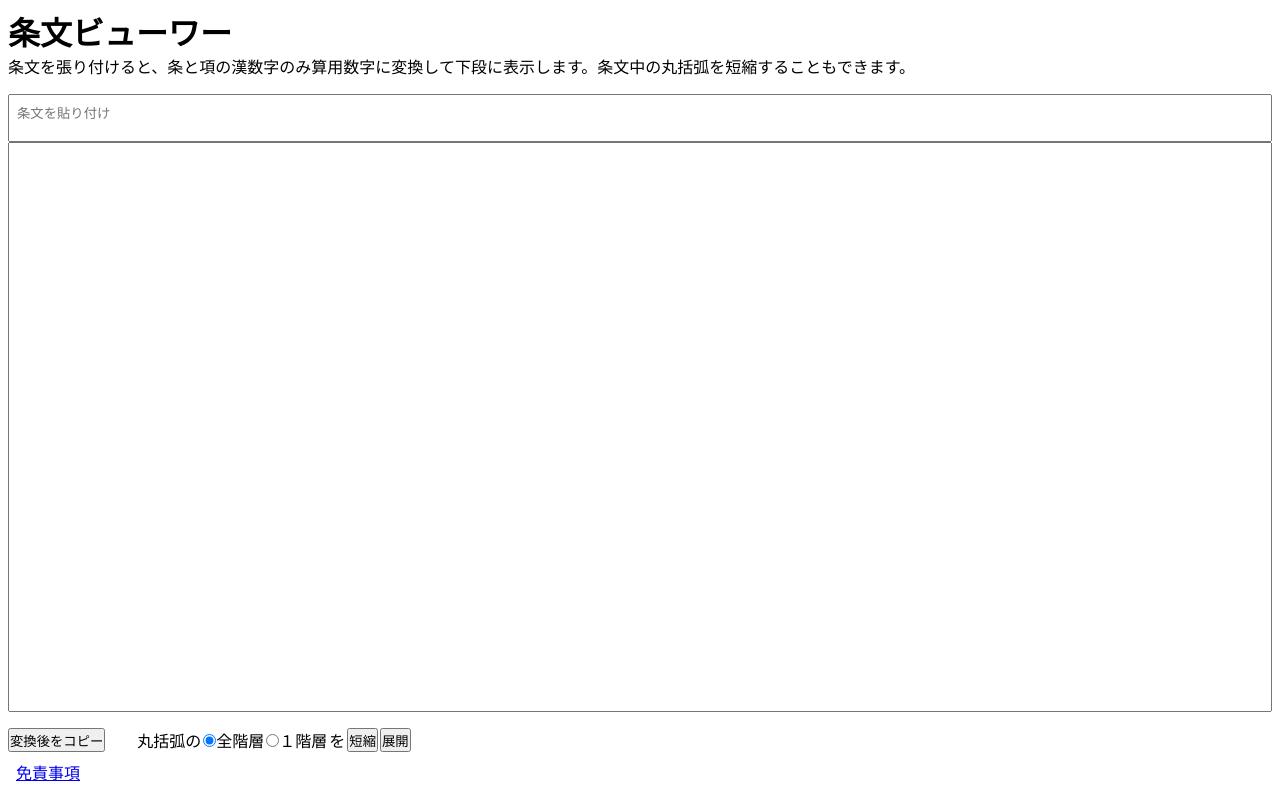
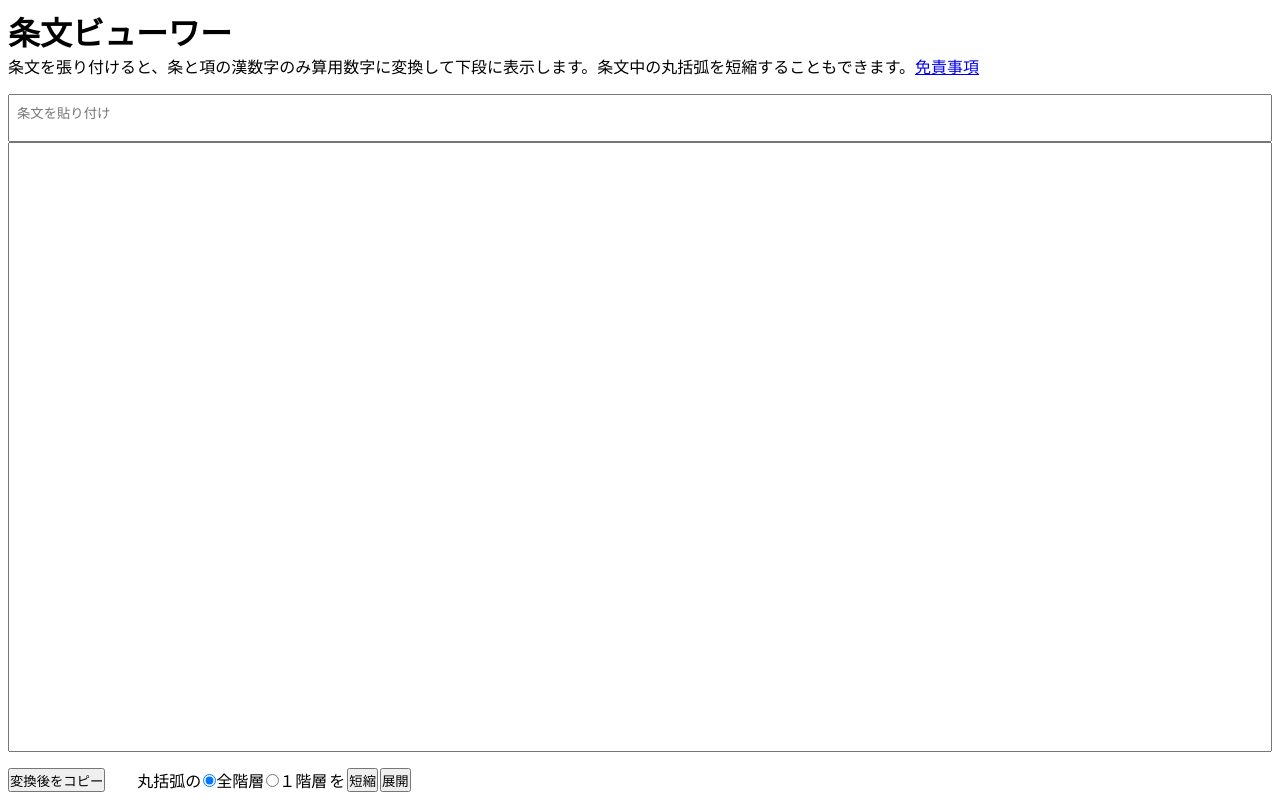
Before and after one commit to s1230038/ClauseHelper, a Next.js app in the folder clause-helper-app/: page / in a window 1280 px wide. Built offline with nearby package versions, Linux system fonts and the light colour scheme; no server answers.

Commit message:
[update] modify Use of Terms style

```diff
--- a/clause-helper-app/src/components/ClauseViewer.tsx
+++ b/clause-helper-app/src/components/ClauseViewer.tsx
@@ -24,6 +24,7 @@ export function ClauseViewer() {
         <h1>条文ビューワー</h1>
         <p>
           条文を張り付けると、条と項の漢数字のみ算用数字に変換して下段に表示します。条文中の丸括弧を短縮することもできます。
+          <Link href="/TermsOfUse">免責事項</Link>
         </p>
       </div>
       <div className={styles.main}>
@@ -43,9 +44,6 @@ export function ClauseViewer() {
             />
           </div>
         </div>
-        <div className={styles.link}>
-          <Link href="/TermsOfUse">免責事項</Link>
-        </div>
       </div>
     </div>
   )
--- a/clause-helper-app/src/styles/Home.module.css
+++ b/clause-helper-app/src/styles/Home.module.css
@@ -31,10 +31,6 @@
   padding: 0.5rem;
 }
 
-.link {
-  padding: 0.5rem;
-}
-
 .manipulator {
   display: flex;
   flex-direction: row;
```
